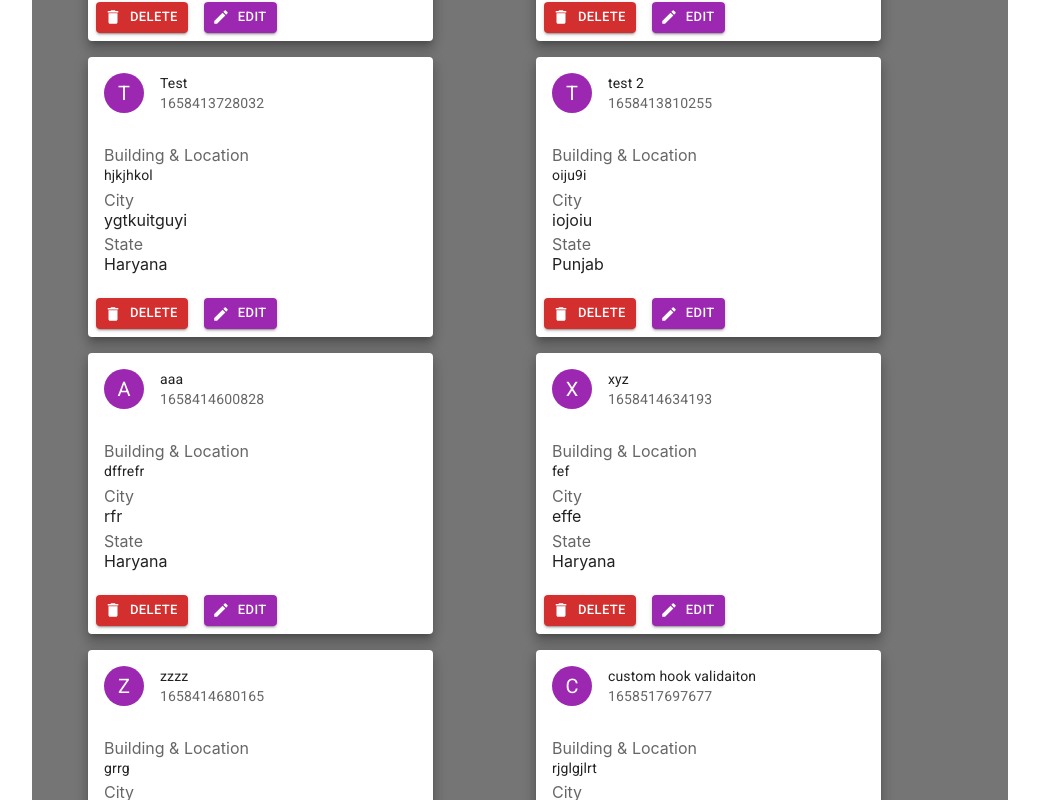
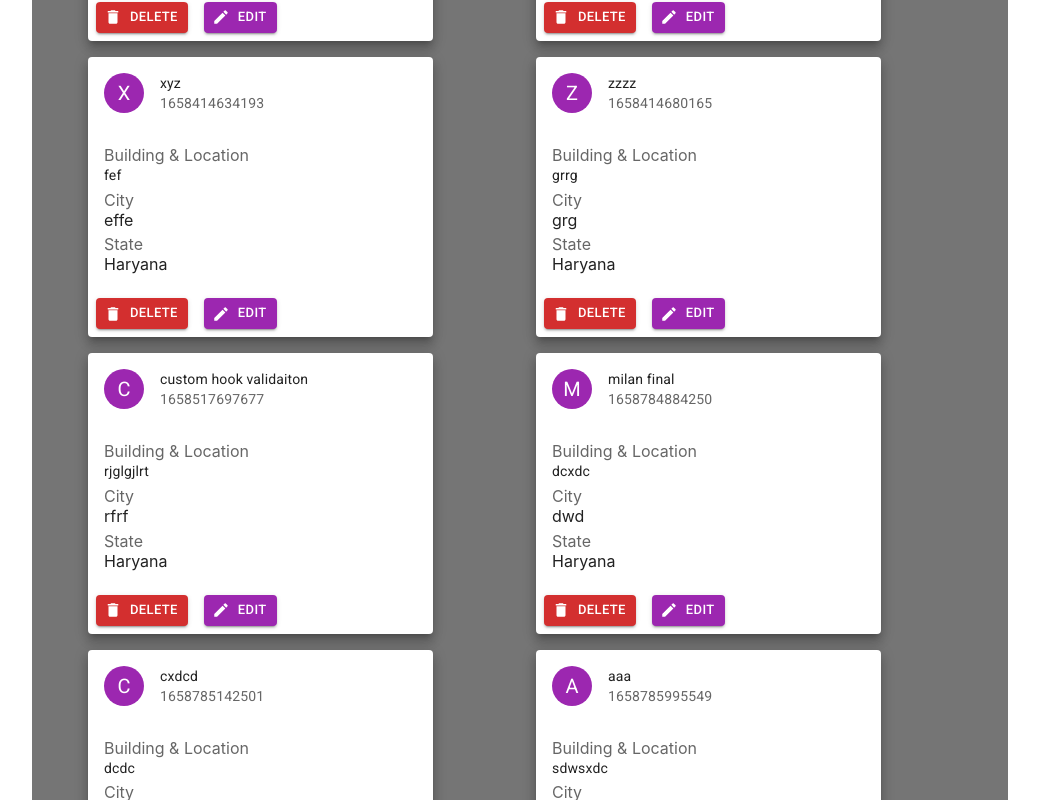
Before and after one commit to milan-infostride/address-book-app, a React (Create React App) app: page / in a window 1280 px wide. Shown: the part 760-1560 px from the top of the page, without its empty margins (112-1151 px from the left). Built offline with nearby package versions, Linux system fonts and the light colour scheme; data requests are answered from the project's data file.

Commit message:
redux implemented for addresses

```diff
--- a/package.json
+++ b/package.json
@@ -7,11 +7,13 @@
     "@emotion/styled": "^11.9.3",
     "@mui/icons-material": "^5.8.4",
     "@mui/material": "^5.8.7",
+    "@reduxjs/toolkit": "^1.8.3",
     "@testing-library/jest-dom": "^5.16.4",
     "@testing-library/react": "^13.3.0",
     "@testing-library/user-event": "^13.5.0",
     "react": "^18.2.0",
     "react-dom": "^18.2.0",
+    "react-redux": "^8.0.2",
     "react-scripts": "5.0.1",
     "web-vitals": "^2.1.4"
   },
--- a/src/App.js
+++ b/src/App.js
@@ -7,10 +7,16 @@ import { useEffect, useReducer } from 'react';
 import AddressCard from './components/ListingAdresses/AddressCard';
 import AddressList from './components/ListingAdresses/AddressList';
 import commonFunctions from './components/commanFunctions';
+import { useSelector, useDispatch } from 'react-redux';
+import { addressActions } from './Stores/slices/adderesses-slice';
 var initialAddresses = [];
 
 
+
 function App() {
+  const addresses = useSelector(state=> state.addresses.addresses)
+const addressDispatch = useDispatch();
+
   let dummyAddress = {
     name: 'milan',
     title: 'title',
@@ -47,10 +53,11 @@ function App() {
       //return lastArray;
       action.value = res;
       console.log('qction value',action.value);
-      addressDispatch(action);
+      addressDispatch(addressActions.addAddress({newAddress:res}))
+      // addressDispatch(action);
       if(sortType.length>0){
         let actionSort = {type:sortType}
-        addressDispatch(actionSort)
+        addressDispatch(addressActions.sortAddresses({sortType:sortType}))
       }
     })
 
@@ -71,7 +78,7 @@ function App() {
         value: newAddress
         // id: newAddress.id
       }
-      addressDispatch(action);
+      addressDispatch(addressActions.editAddress({newAddress: newAddress}));
     })
 
   }
@@ -90,19 +97,19 @@ function App() {
             id: id
           }
         }
-        addressDispatch(action);
+        addressDispatch(addressActions.removeAddress({id:id}));
       });
 
   }
   const searchHandler = (keywords)=>{
-    console.log('keywords',keywords)
-    let action = {
-      type:'search',
-      value:{
-        keywords:keywords,
-      }
-    }
-    addressDispatch(action);
+    // console.log('keywords',keywords)
+    // let action = {
+    //   type:'search',
+    //   value:{
+    //     keywords:keywords,
+    //   }
+    // }
+    // addressDispatch(action);
   }
   const addressReducer = (prevState,action)=>{
     if(action.type=='initialize'){
@@ -207,12 +214,11 @@ function App() {
     //   }
     // }
     //localStorage.setItem('commanFunctions',JSON.stringify(commanFunctions));
-     fetch('http://localhost:3000/addresses').then(res=>{return res.json()}).then(res=>{ initialAddresses=res; addressDispatch({
-      type: 'initialize',
-      value: res
-    })});
-  },[])
-  const [addresses,addressDispatch] = useReducer(addressReducer,[]);
+     fetch('http://localhost:3000/addresses').then(res=>{return res.json()}).then(res=>{ initialAddresses=res;
+      addressDispatch(addressActions.initialize({initialAddresses:res}))
+    })},[]);
+
+  //const [addresses,addressDispatch] = useReducer(addressReducer,[]);
 
   useEffect(()=>{
 
--- a/src/Stores/db.json
+++ b/src/Stores/db.json
@@ -1,20 +1,12 @@
 {
   "addresses": [
     {
-      "name": "milan",
+      "name": "edited",
       "building_location": "ansnk ljslwnjd lwjldwj",
       "city": "ljljl",
       "state": "Punjab",
       "date": 1658347948184,
       "id": 1
-    },
-    {
-      "name": "hjhj",
-      "building_location": "ansnk ljslwnjd lwjldwj",
-      "city": "ljljl",
-      "state": "Mharashtra",
-      "date": 1658347954593,
-      "id": 2
     },
     {
       "name": "bharat",
@@ -33,28 +25,12 @@
       "id": 5
     },
     {
-      "name": "Test",
-      "building_location": "hjkjhkol",
-      "city": "ygtkuitguyi",
-      "state": "Haryana",
-      "date": 1658413728032,
-      "id": 7
-    },
-    {
       "name": "test 2",
       "building_location": "oiju9i",
       "city": "iojoiu",
       "state": "Punjab",
       "date": 1658413810255,
       "id": 8
-    },
-    {
-      "name": "aaa",
-      "building_location": "dffrefr",
-      "city": "rfr",
-      "state": "Haryana",
-      "date": 1658414600828,
-      "id": 9
     },
     {
       "name": "xyz",
@@ -79,6 +55,30 @@
       "state": "Haryana",
       "date": 1658517697677,
       "id": 12
+    },
+    {
+      "name": "milan final",
+      "building_location": "dcxdc",
+      "city": "dwd",
+      "state": "Haryana",
+      "date": 1658784884250,
+      "id": 13
+    },
+    {
+      "name": "cxdcd",
+      "building_location": "dcdc",
+      "city": "dcdc",
+      "state": "Haryana",
+      "date": 1658785142501,
+      "id": 14
+    },
+    {
+      "name": "aaa",
+      "building_location": "sdwsxdc",
+      "city": "Chandigarh",
+      "state": "Haryana",
+      "date": 1658785995549,
+      "id": 15
     }
   ],
   "users": []
--- /dev/null
+++ b/src/Stores/slices/adderesses-slice.js
@@ -0,0 +1,45 @@
+import { createSlice } from "@reduxjs/toolkit";
+
+const initialAddresses = {
+    addresses: []
+}
+const addressesSlice = createSlice({
+    name: 'addresses',
+    initialState: initialAddresses,
+    reducers: {
+        initialize(state,action){
+            //initialAddresses.addresses = action.payload.initialAddresses
+            state.addresses = action.payload.initialAddresses
+
+        },
+        addAddress(state,action){
+            state.addresses.push(action.payload.newAddress)
+        },
+        removeAddress(state,action){
+            let index = state.addresses.findIndex((item)=>{return item.id == action.payload.id})
+            state.addresses.splice(index,1);
+        },
+        editAddress(state,action){
+            let index = state.addresses.findIndex((item)=>{return item.id==action.payload.newAddress.id});
+            state.addresses[index] = action.payload.newAddress
+        },
+        sortAddresses(state,action){
+            console.log('stype = ',action.payload.sortType)
+            if(action.payload.sortType=='dl'){
+                state.addresses.sort((a,b)=>{return b.date - a.date})
+            }
+            if(action.payload.sortType=='do'){
+                state.addresses.sort((a,b)=>{return a.date - b.date})
+            }
+            if(action.payload.sortType=='a-z'){
+                state.addresses.sort((a,b)=>{return a.name.toLowerCase().localeCompare(b.name.toLowerCase())})
+            }
+            if(action.payload.sortType=='z-a'){
+                state.addresses.sort((a,b)=>{return b.name.toLowerCase().localeCompare(a.name.toLowerCase())})
+            }
+        },
+    }
+})
+
+export const addressActions = addressesSlice.actions;
+export default addressesSlice;
--- /dev/null
+++ b/src/Stores/store.js
@@ -0,0 +1,9 @@
+import { configureStore } from "@reduxjs/toolkit";
+import addressesSlice from "./slices/adderesses-slice";
+const store = configureStore({
+    reducer: {
+        addresses: addressesSlice.reducer
+    }
+})
+
+export default store;
--- a/src/components/SecondryMenuBar/SecondaryMenuBar.js
+++ b/src/components/SecondryMenuBar/SecondaryMenuBar.js
@@ -18,6 +18,8 @@ import { isValidDateValue } from "@testing-library/user-event/dist/utils";
 import { useEffect } from "react";
 import commanFunctions from "../commanFunctions";
 import useFormInput from "../../hooks/use-FormInput";
+import { addressActions } from "../../Stores/slices/adderesses-slice";
+import { useDispatch } from "react-redux";
 // import { useTheme } from "@emotion/react";
 
 
@@ -103,6 +105,7 @@ const SearchIconWrapper = styled('div')(({ theme }) => ({
   }));
 
 const SecondaryMenuBar = (props) => {
+    const addressDispatch = useDispatch();
     let theme = useTheme();
     let isDesktop = useMediaQuery(theme.breakpoints.up('md'));
 
@@ -185,7 +188,7 @@ const SecondaryMenuBar = (props) => {
     }
     const onStateChange = (e)=>{
 
-        props.addressDispatch({type: e.target.value})
+        addressDispatch(addressActions.sortAddresses({sortType:e.target.value}))
     }
     // let searchState = ''
 
--- a/src/index.js
+++ b/src/index.js
@@ -3,11 +3,13 @@ import ReactDOM from 'react-dom/client';
 import './index.css';
 import App from './App';
 import reportWebVitals from './reportWebVitals';
+import { Provider } from 'react-redux';
+import store from './Stores/store';
 
 const root = ReactDOM.createRoot(document.getElementById('root'));
 root.render(
   // <React.StrictMode>
-    <App />
+   <Provider store={store}> <App /></Provider>
   // </React.StrictMode>
 );
 
```
Also changed, not shown: 1 other file (tests, documents, lock files or other folders).
